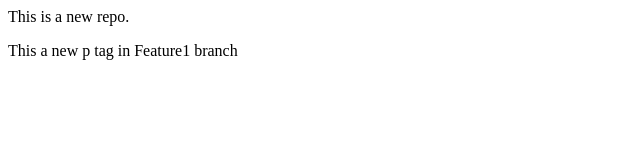
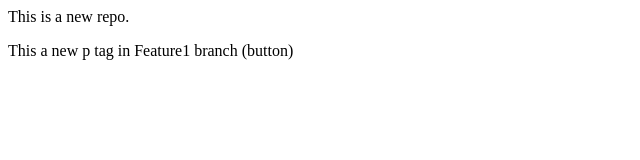
Before and after one commit to luckydamami/localrepo, a plain HTML site: page index.html in a window 1280 px wide. Shown: the full height of the page, 0-640 px from the left. Drawn offline with Linux system fonts and the light colour scheme.

```diff
--- a/index.html
+++ b/index.html
@@ -1,2 +1,2 @@
 <p>This is a new repo.</p>
-<p>This a new p tag in Feature1 branch</p>
+<p>This a new p tag in Feature1 branch (button)</p>
```
